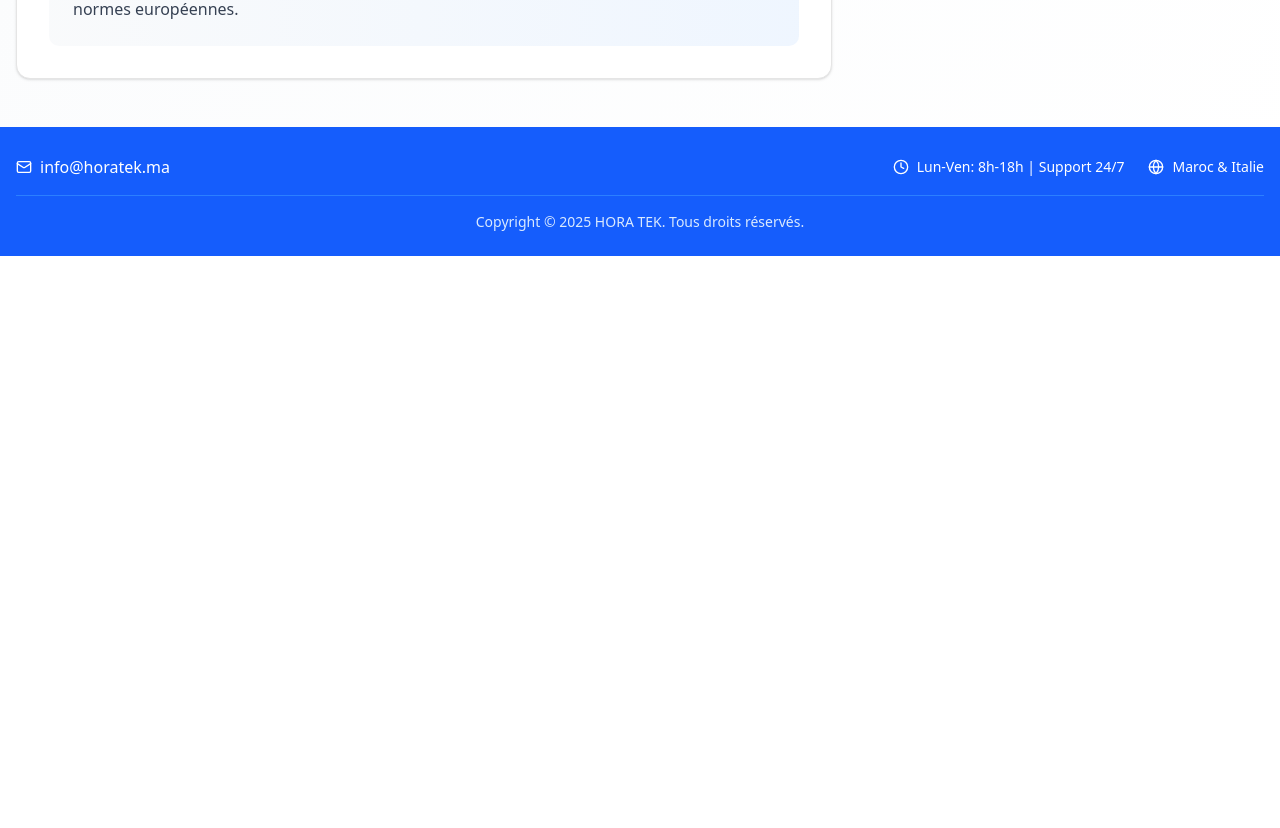
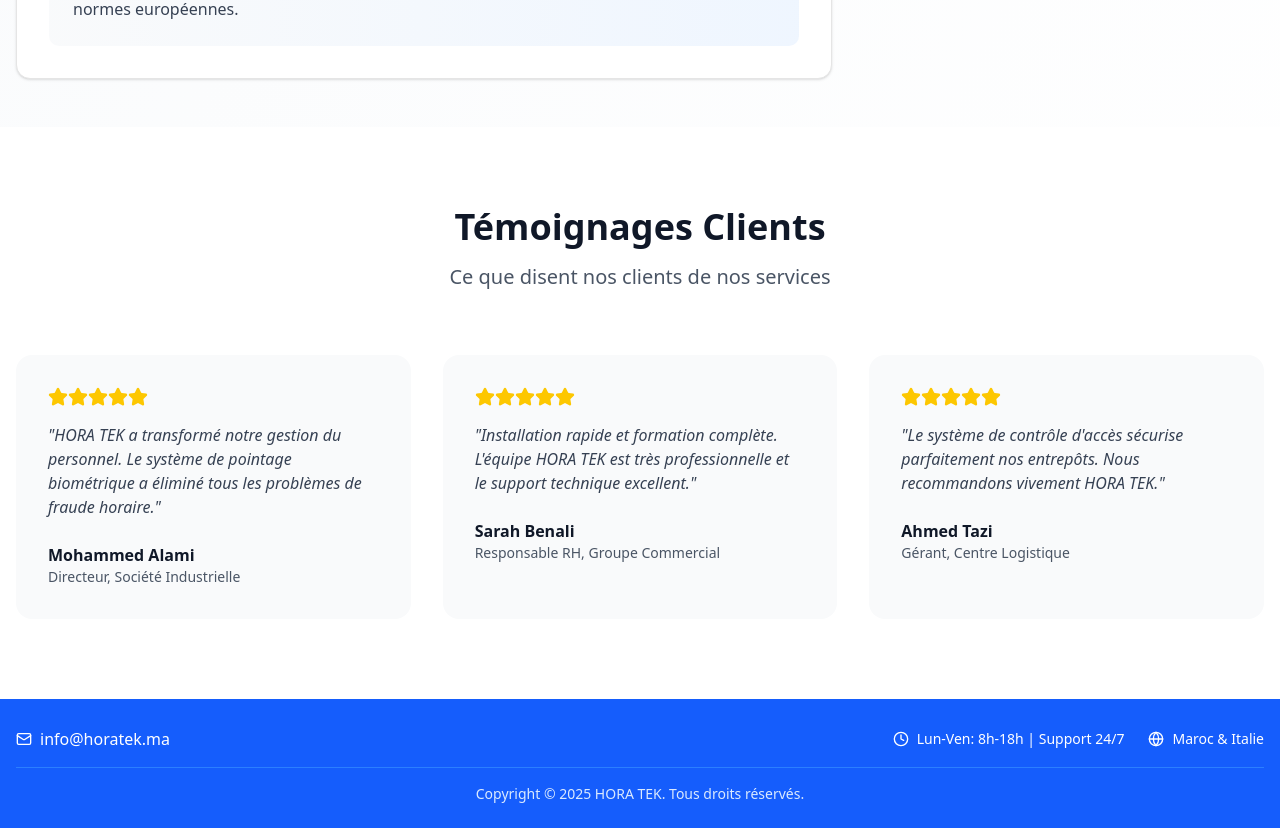
Before and after one commit to labrahimiimrane/horatek, a Next.js app: page / in a window 1280 px wide. Shown: the part 1460-2288 px from the top of the page. Before the commit the page ends 1716 px from the top, so only its background shows below. Built offline with nearby package versions, Linux system fonts and the light colour scheme.

Commit message:
Add Testimonials Sectio Home Page

```diff
--- a/app/page.tsx
+++ b/app/page.tsx
@@ -2,11 +2,46 @@ import { Navigation } from "@/components/navigation"
 import { Footer } from "@/components/footer"
 import Image from "next/image"
 import Link from "next/link"
-import { ArrowRight } from "lucide-react"
+import { ArrowRight, Star } from "lucide-react"
 import { Button } from "@/components/ui/button"
 import { Card, CardContent } from "@/components/ui/card"
 
 export default function HoratekHomePage() {
+
+
+  const stats = [
+    { number: "15+", label: "Années d'expérience" },
+    { number: "500+", label: "Clients satisfaits" },
+    { number: "24/7", label: "Support technique" },
+    { number: "2", label: "Pays d'intervention" },
+  ]
+
+  const testimonials = [
+    {
+      name: "Mohammed Alami",
+      company: "Directeur, Société Industrielle",
+      content:
+        "HORA TEK a transformé notre gestion du personnel. Le système de pointage biométrique a éliminé tous les problèmes de fraude horaire.",
+      rating: 5,
+    },
+    {
+      name: "Sarah Benali",
+      company: "Responsable RH, Groupe Commercial",
+      content:
+        "Installation rapide et formation complète. L'équipe HORA TEK est très professionnelle et le support technique excellent.",
+      rating: 5,
+    },
+    {
+      name: "Ahmed Tazi",
+      company: "Gérant, Centre Logistique",
+      content:
+        "Le système de contrôle d'accès sécurise parfaitement nos entrepôts. Nous recommandons vivement HORA TEK.",
+      rating: 5,
+    },
+  ]
+
+
+
   return (
     <div className="min-h-screen bg-gradient-to-br from-slate-50 to-white">
       <Navigation />
@@ -55,7 +90,7 @@ export default function HoratekHomePage() {
         </div>
       </section>
 
-      {/* Main Content */}
+      {/* Services Section */}
       <main className="container mx-auto px-4 py-12">
         <div className="grid lg:grid-cols-3 gap-12">
           {/* Main Content Column */}
@@ -163,6 +198,32 @@ export default function HoratekHomePage() {
         </div>
       </main>
 
+      {/* Testimonials Section */}
+      <section className="py-20 bg-white">
+        <div className="container mx-auto px-4">
+          <div className="text-center mb-16">
+            <h2 className="text-4xl font-bold text-gray-900 mb-4">Témoignages Clients</h2>
+            <p className="text-xl text-gray-600">Ce que disent nos clients de nos services</p>
+          </div>
+
+          <div className="grid lg:grid-cols-3 gap-8">
+            {testimonials.map((testimonial, index) => (
+              <div key={index} className="bg-gray-50 rounded-2xl p-8">
+                <div className="flex mb-4">
+                  {[...Array(testimonial.rating)].map((_, i) => (
+                    <Star key={i} className="w-5 h-5 text-yellow-400 fill-current" />
+                  ))}
+                </div>
+                <p className="text-gray-700 mb-6 italic">"{testimonial.content}"</p>
+                <div>
+                  <div className="font-semibold text-gray-900">{testimonial.name}</div>
+                  <div className="text-gray-600 text-sm">{testimonial.company}</div>
+                </div>
+              </div>
+            ))}
+          </div>
+        </div>
+      </section>
 
       <Footer />
     </div>
```
